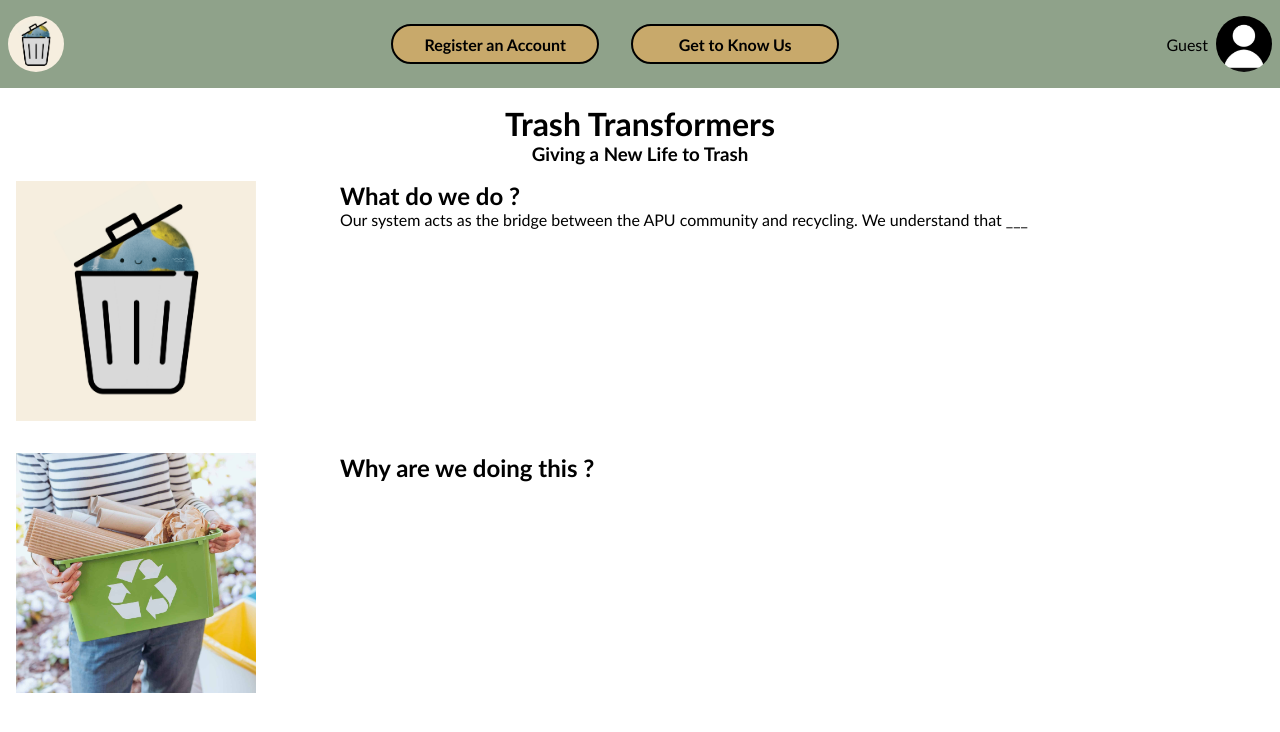
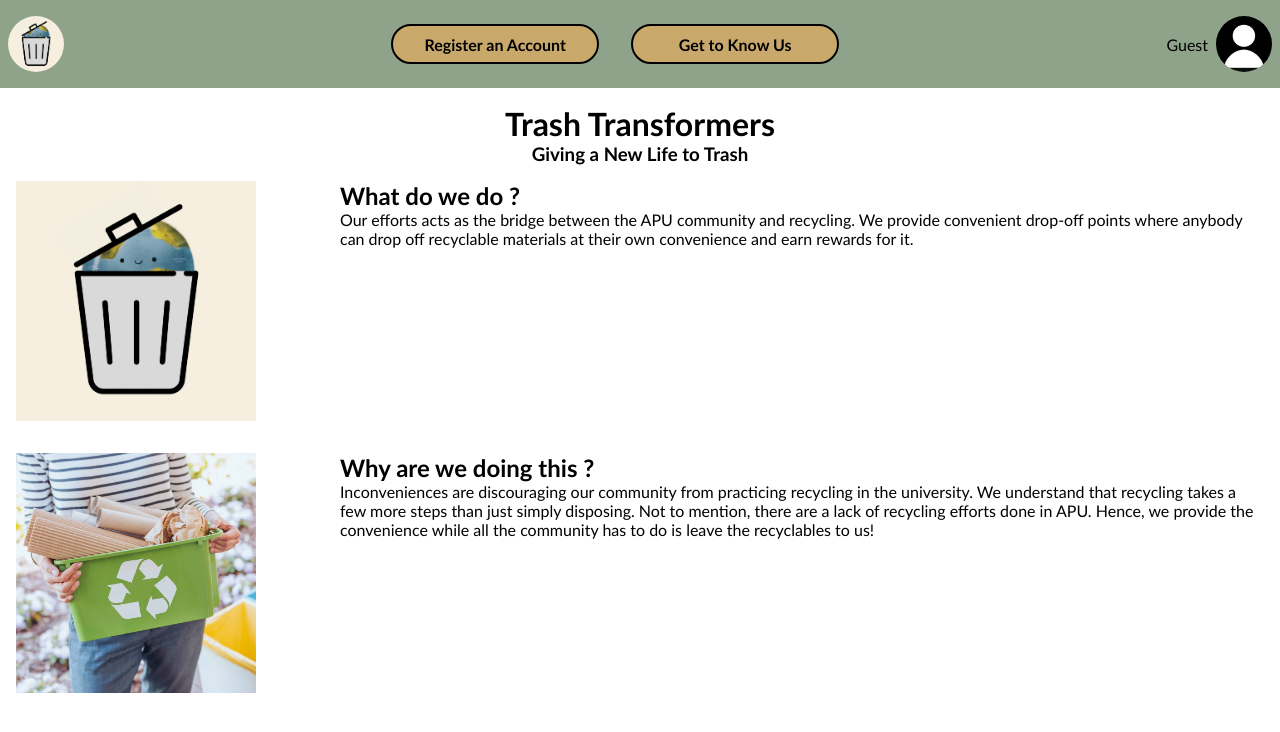
Before and after one commit to loongminli/RWDD_TrashTransformers, a PHP site: page / in a window 1280 px wide. Shown: the top 732 px of the page. Run offline with PHP 8.4, Linux system fonts and the light colour scheme.

Commit message:
homepage done

```diff
--- a/index.php
+++ b/index.php
@@ -135,6 +135,21 @@
             background-color: black;
             border : 2px solid white;
         }
+
+        @media (max-width : 768px) {
+            .content {
+                grid-template-columns : none;
+            }
+
+            .menu-option {
+                width : 6rem;
+                height : fit-content;
+            }
+
+            .menu-option h4 (
+                color : red;
+            )
+        }
     </style>
 </head>
 <body>
@@ -202,7 +217,7 @@
 
             <div>
                 <h2> What do we do ? </h2>
-                <p> Our system acts as the bridge between the APU community and recycling. We understand that ___ </p>
+                <p> Our efforts acts as the bridge between the APU community and recycling. We provide convenient drop-off points where anybody can drop off recyclable materials at their own convenience and earn rewards for it. </p>
             </div>
         </div>
 
@@ -213,7 +228,7 @@
 
             <div>
                 <h2> Why are we doing this ? </h2>
-                <p>  </p>
+                <p> Inconveniences are discouraging our community from practicing recycling in the university. We understand that recycling takes a few more steps than just simply disposing. Not to mention, there are a lack of recycling efforts done in APU. Hence, we provide the convenience while all the community has to do is leave the recyclables to us! </p>
             </div>
         </div>
     </div>
```
